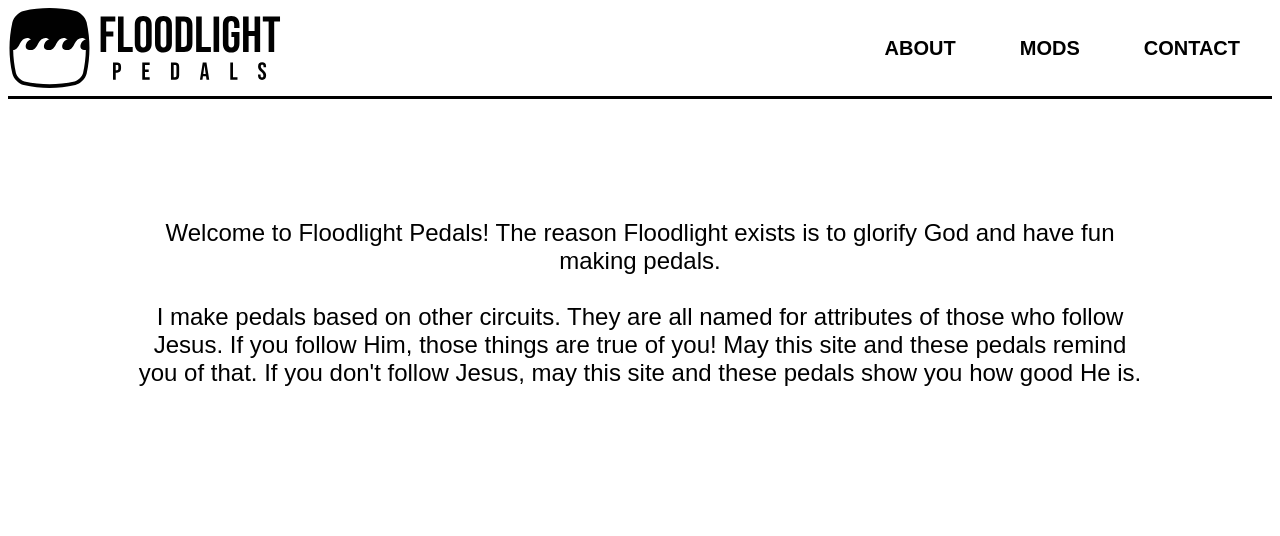
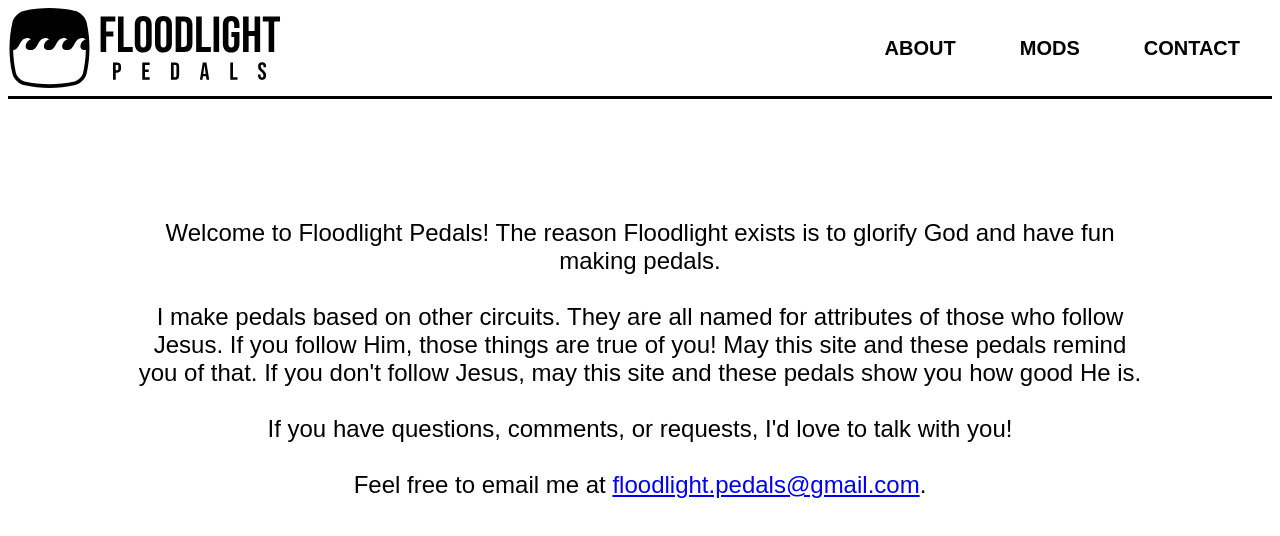
Before and after one commit to jwwitherspoon/floodlight-pedals, a React (Create React App) app: page /#/ in a window 1280 px wide. Shown: the top 536 px of the page. Built offline with nearby package versions, Linux system fonts and the light colour scheme.

Commit message:
Add contact info Updats About CSS

```diff
--- a/src/About/About.css
+++ b/src/About/About.css
@@ -1,5 +1,6 @@
 .about {
     padding-top: 8%;
+    font-size: 1rem;
 }
 
 
@@ -11,3 +12,11 @@
     }
 
 }
+
+@media only screen and (min-width: 750px) {
+
+    .about {
+        font-size: 1.5rem;
+    }
+
+}
--- a/src/About/About.jsx
+++ b/src/About/About.jsx
@@ -8,6 +8,11 @@ function About() {
             I make pedals based on other circuits. They are all named for attributes of those who follow Jesus.
             If you follow Him, those things are true of you! May this site and these pedals remind you of that.
             If you don't follow Jesus, may this site and these pedals show you how good He is.
+            <br/><br/>
+            If you have questions, comments, or requests, I'd love to talk with you!
+            <br/><br/>
+            Feel free to email me
+            at <a href="mailto:floodlight.pedals@gmail.com">floodlight.pedals@gmail.com</a>.
         </p>
     );
 }
```
